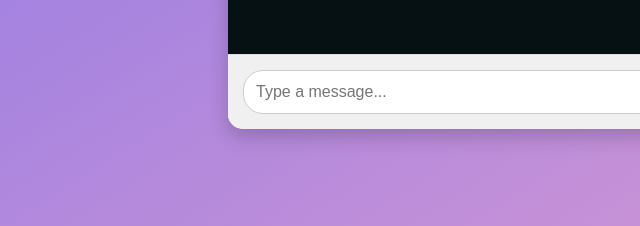
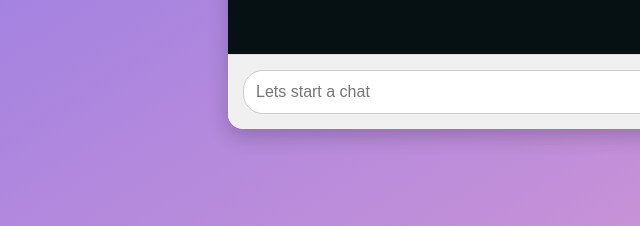
Before and after one commit to RAGASUDHA-B/chat-app, a plain HTML site: page index.html in a window 1280 px wide. Shown: the part 571-797 px from the top of the page, 12-652 px from the left. Drawn offline with Linux system fonts and the light colour scheme.

Commit message:
updated the index.html

```diff
--- a/index.html
+++ b/index.html
@@ -14,7 +14,7 @@
         <div class="chat-box" id="chat-box">
         </div>
         <div class="message-input">
-            <input type="text" id="message" placeholder="Type a message...">
+            <input type="text" id="message" placeholder="Lets start a chat">
             <button id="sendButton" onclick="sendMessage()">Send</button>
         </div>
     </div>
```
